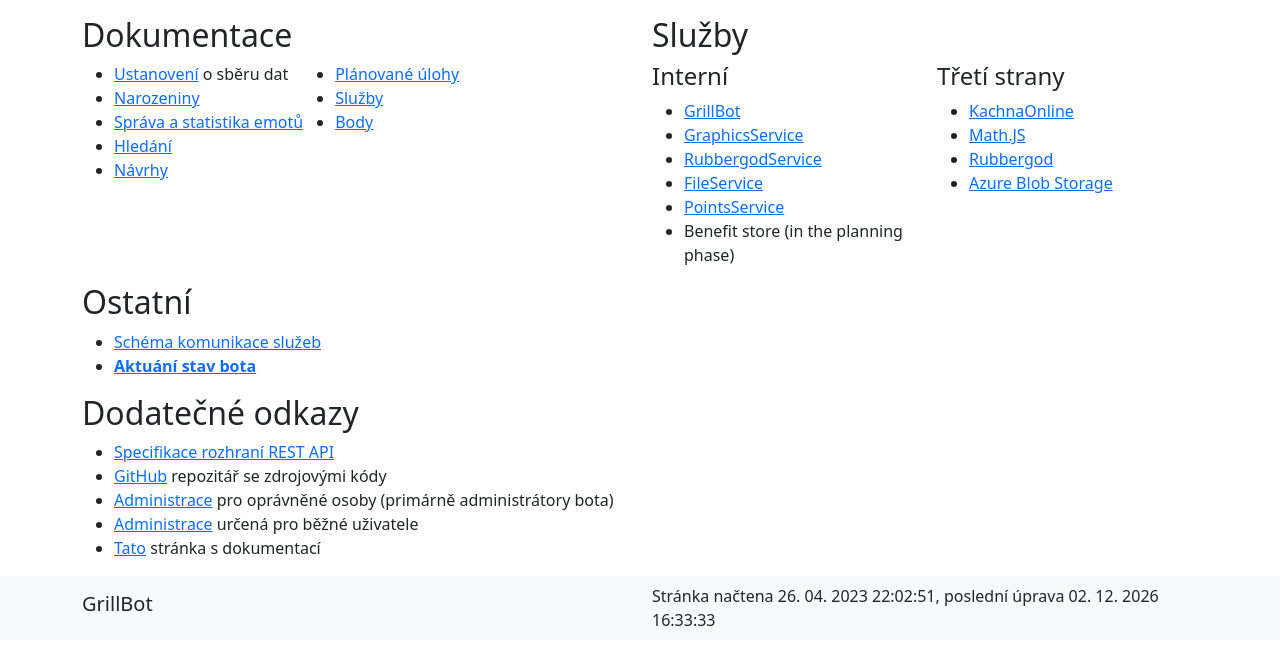
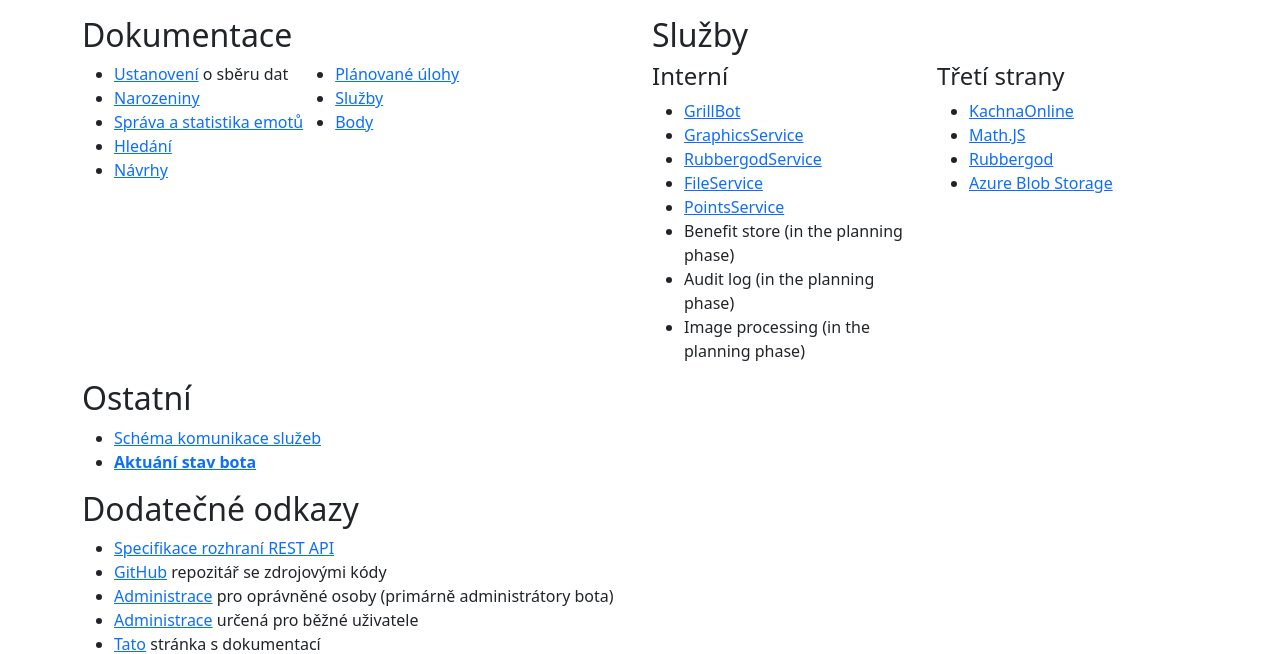
Before and after one commit to GrillBot/grillbot-docs, a Flask app: page / in a window 1280 px wide. Shown: the part 56-710 px from the top of the page. Run offline with Flask 3, Linux system fonts and the light colour scheme; data that the repository does not hold is empty.

Commit message:
Conversion of database table documentation to D2

```diff
--- a/templates/index.html
+++ b/templates/index.html
@@ -42,6 +42,8 @@
                         <a href="/services/points">PointsService</a>
                     </li>
                     <li>Benefit store (in the planning phase)</li>
+                    <li>Audit log (in the planning phase)</li>
+                    <li>Image processing (in the planning phase)</li>
                 </ul>
             </div>
             <div class="col-md">
```
Also changed, not shown: 11 other files.
